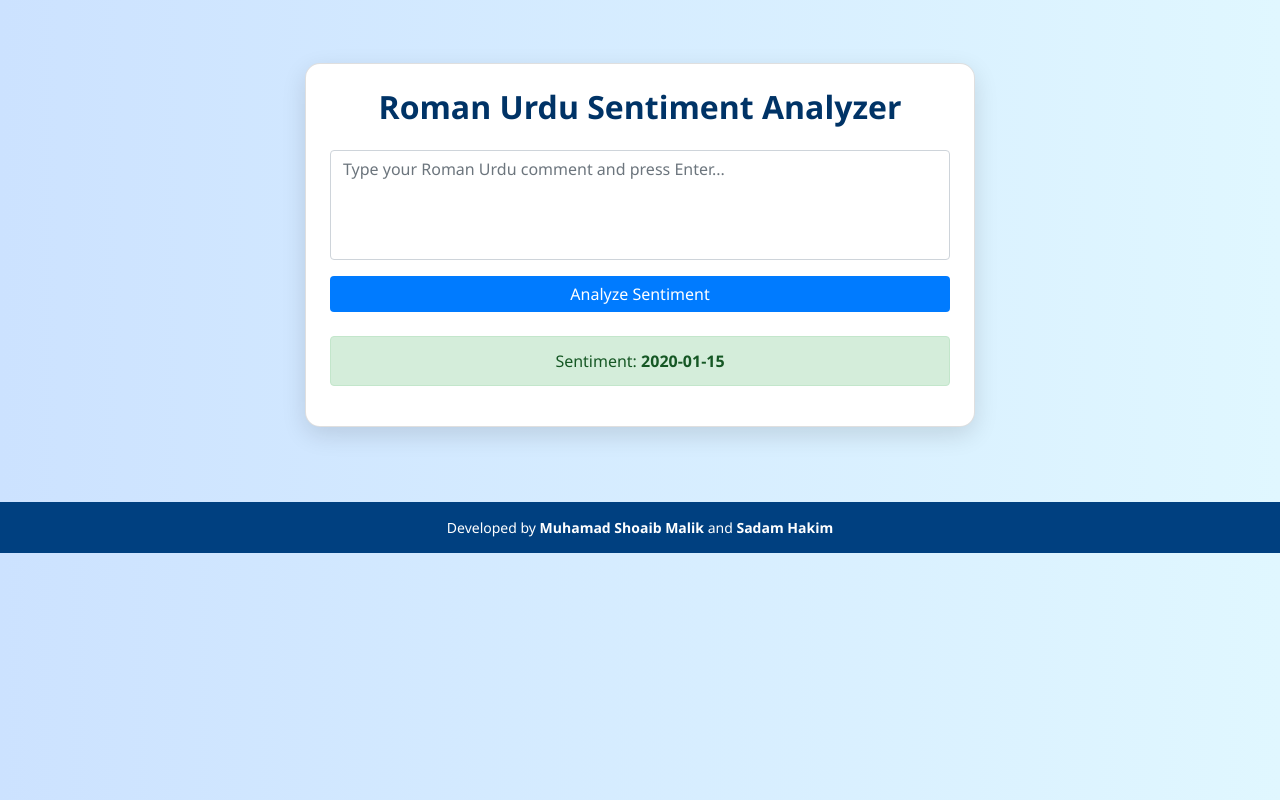
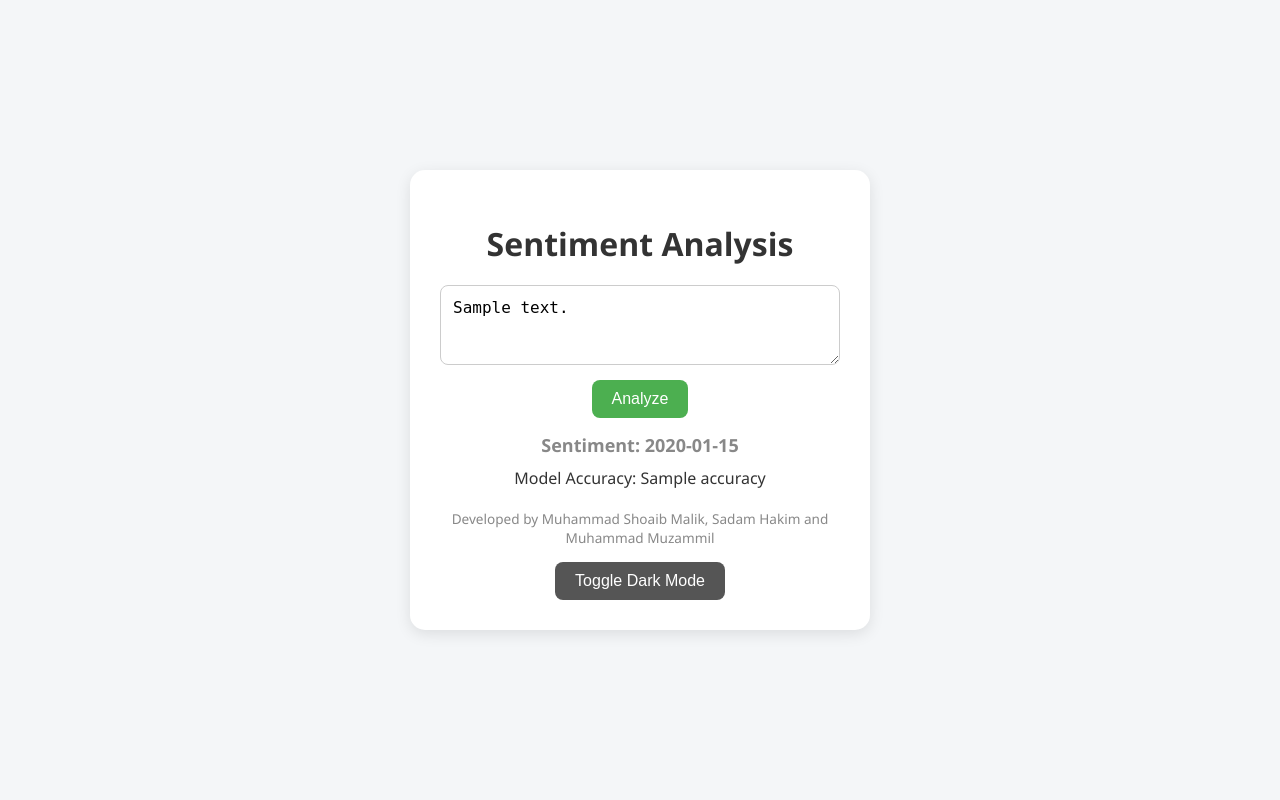
Before and after one commit to mshoaibmalik/sentiment-app, a Flask app: template templates/index.html in a window 1280 px wide. Run offline with Flask 3, Linux system fonts and the light colour scheme; the template is opened without the code that fills it: most values are stand-ins (such as "Sample title", 1, 10 or a date in 2020); parts of the project's set-up code (start-up, migrations or seed data) failed here and were passed over; some libraries are stand-ins or nearby versions.

Commit message:
Changes for the UI

```diff
--- a/app.py
+++ b/app.py
@@ -1,45 +1,35 @@
-from flask import Flask, render_template, request
+import pandas as pd
+from sklearn.feature_extraction.text import TfidfVectorizer
+from sklearn.linear_model import LogisticRegression
+from sklearn.pipeline import Pipeline
+from sklearn.model_selection import train_test_split
+from sklearn.metrics import accuracy_score
 import joblib
 import os
 
-app = Flask(__name__)
+# Load your dataset
+data = pd.read_csv("data/cleaned_dataset.csv")  # Ensure the file contains 'text' and 'label' columns
+data.dropna(inplace=True)
 
-# Load model and vectorizer
-model, vectorizer = joblib.load('model/sentiment_model.pkl')
+# Split data
+X = data['Text']
+y = data['Label']
+X_train, X_test, y_train, y_test = train_test_split(X, y, test_size=0.2, random_state=42)
 
-# Load accuracy score
-with open('model/accuracy.txt', 'r') as f:
-    accuracy_score = f.read()
+# Vectorizer and model
+vectorizer = TfidfVectorizer(ngram_range=(1,2), max_features=5000)
+X_train_vec = vectorizer.fit_transform(X_train)
+X_test_vec = vectorizer.transform(X_test)
 
-@app.route('/', methods=['GET', 'POST'])
-def index():
-    sentiment = ''
-    warning = ''
-    sentiment_color = ''
+model = LogisticRegression()
+model.fit(X_train_vec, y_train)
 
-    if request.method == 'POST':
-        text = request.form['text'].strip()
-        if len(text) < 3:
-            warning = "Please write some meaningful text to analyze."
-        else:
-            vector = vectorizer.transform([text])
-            sentiment = model.predict(vector)[0]
+# Evaluate
+y_pred = model.predict(X_test_vec)
+accuracy = accuracy_score(y_test, y_pred)
+print(f"Model Accuracy: {accuracy * 100:.2f}%")
 
-            # Assign color based on sentiment
-            if sentiment.lower() == 'positive':
-                sentiment_color = 'success'
-            elif sentiment.lower() == 'negative':
-                sentiment_color = 'danger'
-            else:
-                sentiment_color = 'secondary'
-
-    return render_template(
-        'index.html',
-        sentiment=sentiment,
-        sentiment_color=sentiment_color,
-        warning=warning,
-        accuracy_score=accuracy_score
-    )
-
-if __name__ == '__main__':
-    app.run(debug=True)
+# Save model and vectorizer
+os.makedirs("sentiment_model", exist_ok=True)
+joblib.dump(model, "sentiment_model/model.pkl")
+joblib.dump(vectorizer, "sentiment_model/vectorizer.pkl")
--- a/templates/index.html
+++ b/templates/index.html
@@ -3,118 +3,156 @@
 
 <head>
     <meta charset="UTF-8">
-    <title>Roman Urdu Sentiment Analyzer</title>
-    <meta name="viewport" content="width=device-width, initial-scale=1, shrink-to-fit=no"> <!-- Added for responsiveness -->
-    <link rel="stylesheet" href="https://stackpath.bootstrapcdn.com/bootstrap/4.5.2/css/bootstrap.min.css">
+    <title>Sentiment Analysis</title>
     <style>
+        :root {
+            --bg-color: #f4f6f8;
+            --text-color: #333;
+            --card-bg: white;
+            --footer-color: #888;
+        }
+
+        body.dark-mode {
+            --bg-color: #121212;
+            --text-color: #fff;
+            --card-bg: #1e1e1e;
+            --footer-color: #aaa;
+        }
+
         body {
-            background: linear-gradient(to right, #cce2ff, #e0f7ff);
             font-family: 'Segoe UI', sans-serif;
+            background: var(--bg-color);
+            color: var(--text-color);
+            display: flex;
+            justify-content: center;
+            align-items: center;
+            height: 100vh;
+            margin: 0;
         }
 
         .container {
-            max-width: 700px;
-            padding: 15px; /* added padding for small screens */
+            display: flex;
+            justify-content: center;
+            align-items: center;
+            width: 100%;
+            height: 100%;
+        }
+
+        .card {
+            background: var(--card-bg);
+            padding: 30px;
+            border-radius: 15px;
+            box-shadow: 0 4px 15px rgba(0, 0, 0, 0.1);
+            width: 90%;
+            max-width: 400px;
+            text-align: center;
+        }
+
+        h1 {
+            margin-bottom: 20px;
         }
 
         textarea {
-            resize: none;
+            width: 100%;
+            max-width: 100%;
+            padding: 12px;
+            font-size: 16px;
+            border: 1px solid #ccc;
             border-radius: 8px;
+            margin-bottom: 15px;
+            resize: vertical;
+            min-height: 80px;
+            display: block;
+            margin-left: auto;
+            margin-right: auto;
+            box-sizing: border-box;
         }
 
-        .card {
-            border-radius: 15px;
-            box-shadow: 0 8px 24px rgba(0, 0, 0, 0.12);
-            padding: 20px;
+        button {
+            padding: 10px 20px;
+            font-size: 16px;
+            background-color: #4CAF50;
+            border: none;
+            color: white;
+            border-radius: 8px;
+            cursor: pointer;
         }
 
-        .btn-primary {
-            background-color: #007bff;
-            border: none;
-            font-weight: 500;
+        button:hover {
+            background-color: #45a049;
         }
 
-        .btn-primary:hover {
-            background-color: #0056b3;
+        .result {
+            font-weight: bold;
+            margin-top: 15px;
+            font-size: 18px;
         }
 
         .footer {
-            margin-top: 60px;
-            padding: 15px 0;
-            text-align: center;
-            background-color: #004080;
-            color: white;
-            font-size: 14px;
+            margin-top: 20px;
+            font-size: 0.85em;
+            color: var(--footer-color);
         }
 
-        h2 {
-            font-weight: bold;
-            color: #003366;
+        .spinner {
+            display: none;
+            margin-top: 10px;
         }
 
-        /* Responsive adjustments */
-        @media (max-width: 576px) {
-            .container {
-                max-width: 100%;
-                padding: 10px;
-            }
-
-            textarea {
-                font-size: 1rem;
-            }
-
-            .btn-primary {
-                font-size: 1.1rem;
-                padding: 12px 0;
-            }
-
-            h2 {
-                font-size: 1.5rem;
+        @media (max-width: 500px) {
+            .card {
+                padding: 20px;
             }
         }
     </style>
     <script>
-        // Submit the form on "Enter" key press
-        document.addEventListener('DOMContentLoaded', () => {
-            const textarea = document.querySelector('textarea');
-            const form = document.querySelector('form');
+        document.addEventListener("DOMContentLoaded", function () {
+            const input = document.getElementById("text");
+            const form = document.getElementById("form");
+            const spinner = document.getElementById("spinner");
+            const modeToggle = document.getElementById("mode-toggle");
 
-            textarea.addEventListener('keydown', function (e) {
-                if (e.key === 'Enter' && !e.shiftKey) {
-                    e.preventDefault();  // prevent new line
-                    form.submit();
+            input.addEventListener("keypress", function (event) {
+                if (event.key === "Enter" && !event.shiftKey) {
+                    event.preventDefault();
+                    form.requestSubmit();
                 }
+            });
+
+            form.addEventListener("submit", function () {
+                spinner.style.display = "block";
+            });
+
+            modeToggle.addEventListener("click", function () {
+                document.body.classList.toggle("dark-mode");
             });
         });
     </script>
 </head>
 
 <body>
-    <div class="container mt-5">
-        <div class="card p-4 bg-white">
-            <h2 class="mb-4 text-center">Roman Urdu Sentiment Analyzer</h2>
-            <form method="POST">
-                <div class="form-group">
-                    <textarea class="form-control" name="text" rows="4"
-                        placeholder="Type your Roman Urdu comment and press Enter..."></textarea>
+    <div class="container">
+        <div class="card">
+            <h1>Sentiment Analysis</h1>
+            <form id="form" method="POST">
+                <div style="display: flex; justify-content: center;">
+                    <textarea name="text" id="text" placeholder="Type your sentence..." required>{{ text }}</textarea>
                 </div>
-                <button type="submit" class="btn btn-primary btn-block">Analyze Sentiment</button>
+                <button type="submit">Analyze</button>
+                <div class="spinner" id="spinner">Analyzing...</div>
             </form>
 
             {% if sentiment %}
-            <div class="alert alert-success mt-4 text-center">
-                Sentiment: <strong>{{ sentiment }}</strong>
-            </div>
-            {% elif warning %}
-            <div class="alert alert-warning mt-4 text-center">
-                {{ warning }}
+            <div class="result" style="color: {{ color }};">
+                Sentiment: {{ sentiment }}
             </div>
             {% endif %}
+
+            <p style="margin-top:10px;">Model Accuracy: {{ accuracy }}</p>
+
+            <div class="footer">Developed by Muhammad Shoaib Malik, Sadam Hakim and Muhammad Muzammil</div>
+            <button id="mode-toggle" style="margin-top:15px; background:#555;">Toggle Dark Mode</button>
         </div>
-    </div>
-
-    <div class="footer">
-        Developed by <strong>Muhamad Shoaib Malik</strong> and <strong>Sadam Hakim</strong>
     </div>
 </body>
 
--- a/train_model.py
+++ b/train_model.py
@@ -1,38 +1,50 @@
-import pandas as pd
-from sklearn.feature_extraction.text import CountVectorizer
-from sklearn.model_selection import train_test_split
-from sklearn.naive_bayes import MultinomialNB
-from sklearn.metrics import accuracy_score
+from flask import Flask, render_template, request
 import joblib
 import os
 
-# Load dataset
-df = pd.read_csv('data/cleaned_dataset.csv')
-df.dropna(subset=['Text', 'Label'], inplace=True)
+app = Flask(__name__)
 
-# Prepare data
-X = df['Text']
-y = df['Label']
+# Load model and vectorizer
+model_path = os.path.join("sentiment_model", "model.pkl")
+vectorizer_path = os.path.join("sentiment_model", "vectorizer.pkl")
 
-vectorizer = CountVectorizer()
-X_vec = vectorizer.fit_transform(X)
+model = joblib.load(model_path)
+vectorizer = joblib.load(vectorizer_path)
 
-# Train/test split
-X_train, X_test, y_train, y_test = train_test_split(X_vec, y, test_size=0.2)
+# Define sentiment color mapping
+def get_sentiment_color(sentiment):
+    return {
+        "Positive": "green",
+        "Negative": "red",
+        "Neutral": "orange"
+    }.get(sentiment, "gray")
 
-# Train model
-model = MultinomialNB()
-model.fit(X_train, y_train)
+# Define model accuracy (you can dynamically compute this if needed)
+MODEL_ACCURACY = "78.01%"
 
-# Evaluate accuracy
-y_pred = model.predict(X_test)
-accuracy = accuracy_score(y_test, y_pred)
+@app.route("/", methods=["GET", "POST"])
+def index():
+    sentiment = ""
+    color = ""
+    text = ""
 
-# Save model and vectorizer
-joblib.dump((model, vectorizer), 'model/sentiment_model.pkl')
+    if request.method == "POST":
+        text = request.form["text"]
+        if text.strip():
+            try:
+                vect = vectorizer.transform([text])
+                prediction = model.predict(vect)[0]
+                sentiment = prediction
+                color = get_sentiment_color(sentiment)
+            except Exception as e:
+                sentiment = "Prediction Error"
+                color = "gray"
+                print("Error:", e)
+        else:
+            sentiment = "Please enter text."
+            color = "gray"
 
-# Save accuracy score to file
-with open('model/accuracy.txt', 'w') as f:
-    f.write(str(round(accuracy * 100, 2)))
+    return render_template("index.html", sentiment=sentiment, color=color, text=text, accuracy=MODEL_ACCURACY)
 
-print(f"Model trained with accuracy: {accuracy * 100:.2f}%")
+if __name__ == "__main__":
+    app.run(debug=True)
```
Also changed, not shown: 3 other files.
